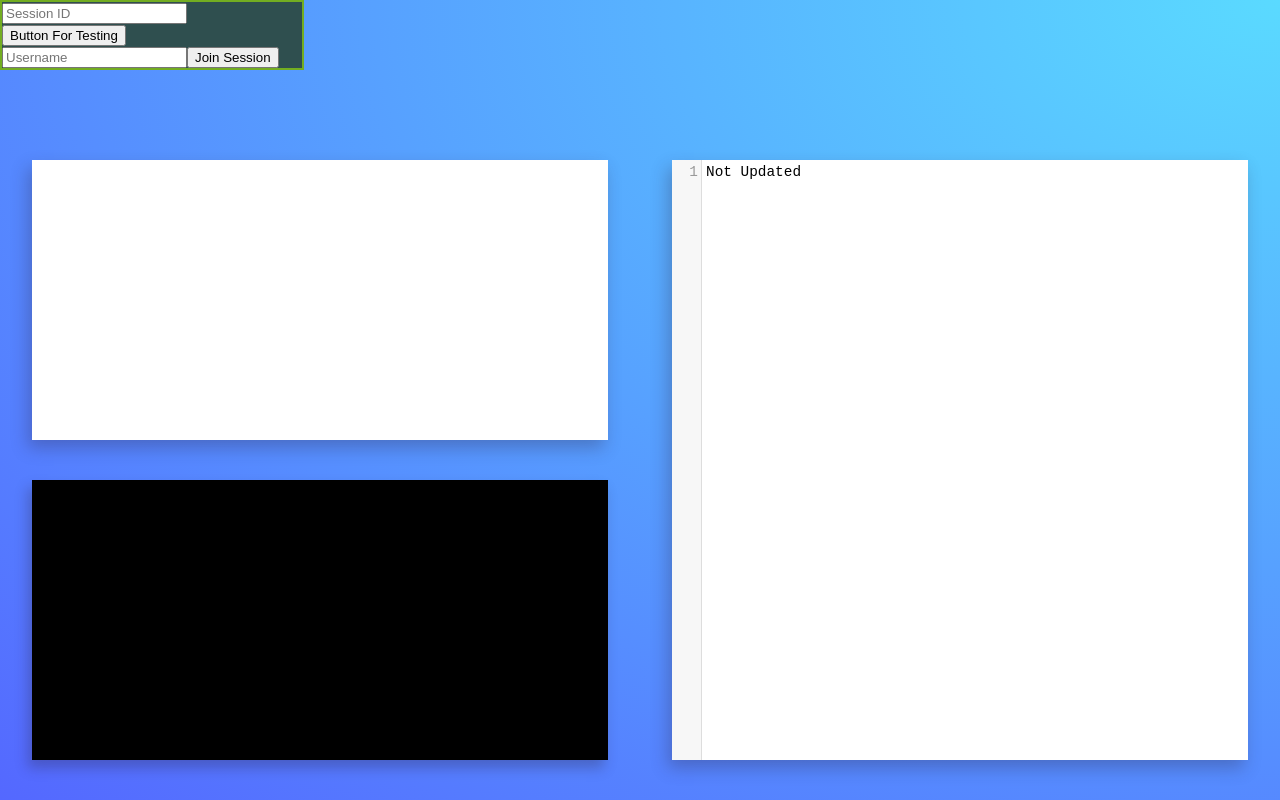
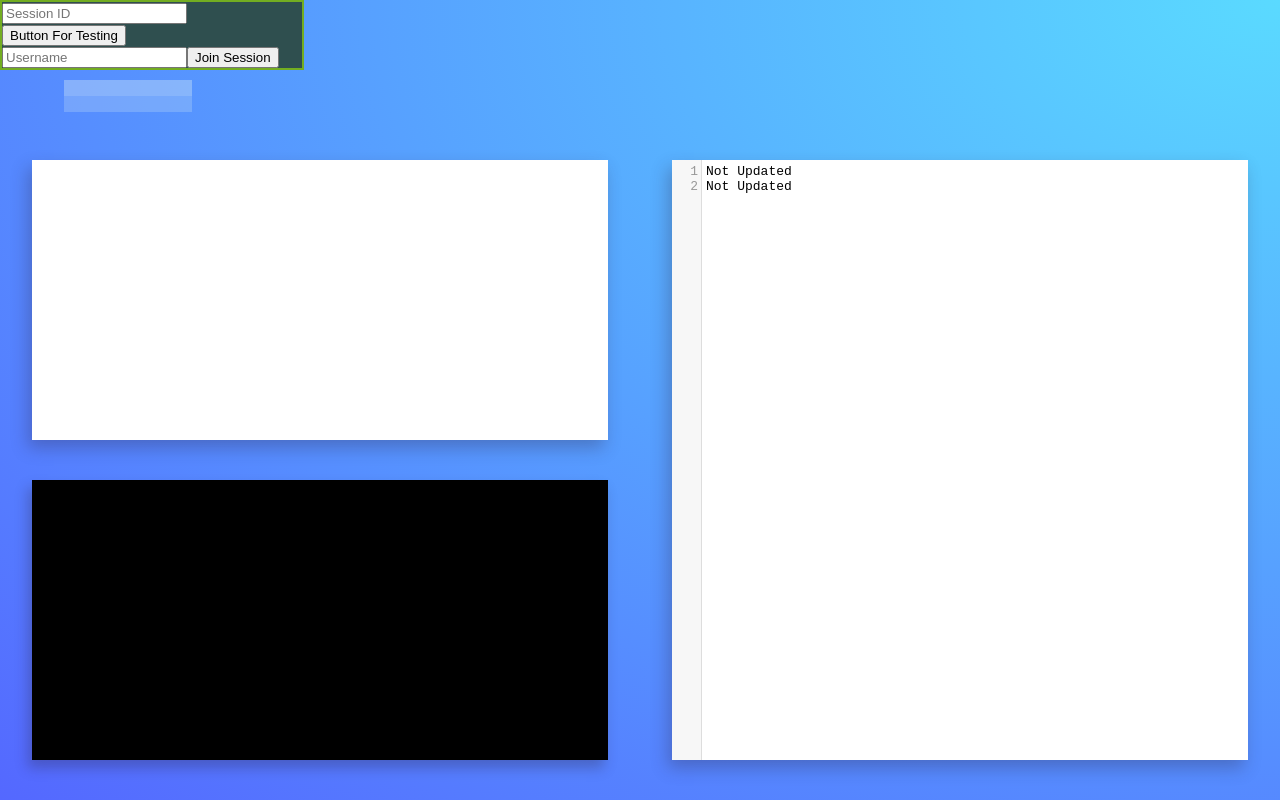
Before and after one commit to JTecedor92/Divisor-Main-Page, a React (Create React App) app in the folder dashboard/: page /editor in a window 1280 px wide. Built offline with nearby package versions, Linux system fonts and the light colour scheme; no server answers; the HTML template or start-up script is replaced by a standard one.

Commit message:
A plethora of changes from an ecelctic individual

```diff
--- a/dashboard/package.json
+++ b/dashboard/package.json
@@ -11,6 +11,7 @@
     "@testing-library/react": "^13.4.0",
     "@testing-library/user-event": "^13.5.0",
     "codemirror": "^5.65.16",
+    "dashboard": "file:",
     "react": "^18.3.1",
     "react-codemirror2": "^8.0.0",
     "react-dom": "^18.3.1",
--- a/dashboard/server.js
+++ b/dashboard/server.js
@@ -59,6 +59,7 @@ io.on('connection', (socket) =>{
     });
 
     socket.on('join', (msg) =>{
+
         let multiplayer = false;
         username = msg.username;
         if(!keys.includes(msg.id)){
@@ -186,7 +187,7 @@ io.on('connection', (socket) =>{
 
 
 
-        if(changes2.length !== 0 && !(msg.lastChange.number === changes2[changes2.length - 1].number && msg.lastChange.username === changes2[changes2.length - 1].username)){
+        if(msg.lastChange.username !== "initial" && changes2.length !== 0 && !(msg.lastChange.number === changes2[changes2.length - 1].number && msg.lastChange.username === changes2[changes2.length - 1].username)){
             for(let i = changes2.length - 1; i > -1; i--){
                 const change = changes2[i];
                 if(change.number === msg.lastChange.number && change.username === msg.lastChange.username){
@@ -257,7 +258,7 @@ io.on('connection', (socket) =>{
         let offset = 0;
 
 
-        if(changes2.length !== 0 && !(msg.lastChange.number === changes2[changes2.length - 1].number && msg.lastChange.username === changes2[changes2.length - 1].username)){
+        if(msg.lastChange.username !== "initial" && changes2.length !== 0 && !(msg.lastChange.number === changes2[changes2.length - 1].number && msg.lastChange.username === changes2[changes2.length - 1].username)){
             console.log("Discrepancy found");
             for(let i = changes2.length - 1; i > -1; i--){
                 const change = changes2[i];
--- a/dashboard/src/App.js
+++ b/dashboard/src/App.js
@@ -3,6 +3,7 @@ import Main from './components/Main.js'
 import LoadingScreen from './components/LoadingScreen.js'
 import FullEditorPage from './editor/FullEditorPage.js'
 import Login from './components/Login.js';
+import CompCreator from './components/CompCreator.js'
 import {useState} from 'react';
 import { BrowserRouter as Router, Route, Routes } from 'react-router-dom';
 function App() {
@@ -16,6 +17,7 @@ function App() {
         <Route path='/loading' Component={LoadingScreen}/>
         <Route path='/editor' Component={FullEditorPage}/>
         <Route path='/login' Component={Login}/>
+        <Route path='/compcreator' Componenet={CompCreator}/>
       </Routes>
     </Router>
   );
--- /dev/null
+++ b/dashboard/src/editor/EditorStateManager.css
@@ -0,0 +1,11 @@
+.state-all{
+    height: 75vh;
+    width: 45vw;
+    /* position: relative; */
+}
+.highlighted-text{
+    background-color: #c0d4fc;
+}
+.unhighlighted-text{
+    background-color: white;
+}
--- a/dashboard/src/editor/EditorStateManager.js
+++ b/dashboard/src/editor/EditorStateManager.js
@@ -1,5 +1,5 @@
 import React, {useState, useEffect, useRef} from 'react'
-import Editor from './Editor';
+import './EditorStateManager.css'
 import socketIOClient from 'socket.io-client';
 
 import 'codemirror/lib/codemirror.css';
@@ -7,6 +7,7 @@ import 'codemirror/mode/xml/xml';
 import 'codemirror/mode/clike/clike';
 import 'codemirror/mode/css/css';
 import 'codemirror/addon/edit/closebrackets'
+// import { highlightSelectionMatches } from 'codemirror/addon/selection/active-line';
 import { Controlled as ControlledEditor} from 'react-codemirror2';
 
 const endpoint = "http://localhost:3001";
@@ -14,11 +15,16 @@ const endpoint = "http://localhost:3001";
 function EditorStateManager({addLine, setSocket, sessionID, user}) {
 
     const [currentLanguage, setCurrentLanguage] = useState("text/x-java");
-    const valueRef = useRef("Not Updated");
+    const valueRef = useRef("Not Updated\nNot Updated");
     const [value, setValue2] = useState(valueRef.current);
 
     const outerSocket = useRef(null);
     const outerEditor = useRef();
+
+    const topStyle = useRef({opacity: "50%", position: "absolute", height: "2.5vh", width: "10vw", top: "1vh", left: "4vw", backgroundColor: '#d0e6f4'})
+    const middleStyle = useRef({opacity: "40%", position: "absolute", height: "2vh", width: "10vw", top: "10vh", left: "5vw", backgroundColor: '#d0e6f4'})
+    const bottomStyle = useRef({opacity: "25%", position: "absolute", height: "2vh", width: "10vw", top: "12vh", left: "5vw", backgroundColor: '#d0e6f4'})
+
 
     const cursorLine = useRef(0)
     const cursorCharacter = useRef(0)
@@ -28,9 +34,12 @@ function EditorStateManager({addLine, setSocket, sessionID, user}) {
 
     const preventCursor = useRef(false);
 
-    const temporaryRunCount = useRef(0);
+    const mouseIsDown = useRef(false);
+    const recordNext = useRef(false);
+    const fromLoc = useRef({line: 0, ch: 0});
+    const toLoc = useRef({line: 0, ch: 0});
 
-    const lastOtherChange = useRef({username: undefined, number: undefined});
+    const lastOtherChange = useRef({username: "initial", number: undefined});
 
     const changes = useRef([]);
 
@@ -44,16 +53,61 @@ function EditorStateManager({addLine, setSocket, sessionID, user}) {
             setCursor(cursorLine.current, cursorCharacter.current);
             preventCursor.current = false;
         }else{
+
             const cursor = editor.getCursor();
-            console.log(`editor set cursor to ${cursor.line} ${cursor.ch}`)
-            cursorCharacter.current = cursor.ch;
-            cursorLine.current = cursor.line;
+            setCursor(cursor.line, cursor.ch);
+            if(recordNext.current){
+                fromLoc.current = {line: cursor.line, ch: cursor.ch};
+                toLoc.current = {line: cursor.line, ch: cursor.ch};
+                recordNext.current = false;
+            }
+            if(mouseIsDown.current){
+                console.log("Mouse is down");
+                if(lineToChar(valueRef.current, cursor.line, cursor.ch) < lineToChar(valueRef.current, fromLoc.current.line, fromLoc.current.ch)){
+                    fromLoc.current = {line: cursor.line, ch: cursor.ch};
+                }else if(lineToChar(valueRef.current, cursor.line, cursor.ch) > lineToChar(valueRef.current, fromLoc.current.line, fromLoc.current.ch)){
+                    toLoc.current = {line: cursor.line, ch: cursor.ch};
+                }
+
+                if(!(toLoc.current.line === fromLoc.current.line && toLoc.current.ch === fromLoc.current.ch)){
+                    highlightRange(fromLoc.current, toLoc.current);
+                }else{
+                    clearHighlights();
+                }
+            }
+            // console.log(`Current highlight is from ${JSON.stringify(fromLoc.current)} and to ${JSON.stringify(toLoc.current)}`)
+            // console.log(`editor set cursor to ${cursor.line} ${cursor.ch}`)
+            // cursorCharacter.current = cursor.ch;
+            // cursorLine.current = cursor.line;
         }
 
     }
 
-    function getHighlighted ()  {
-        console.log(window.getSelection());
+    const handleMouseDown = () => {
+        // console.log("mouse down function");
+        mouseIsDown.current = true;
+        recordNext.current = true;
+        clearHighlights();
+    }
+
+    const handleMouseUp = () => {
+        mouseIsDown.current = false;
+    }
+
+    function highlightRange (startPos, endPos){
+
+
+        clearHighlights();
+
+        outerEditor.current.getDoc().markText(
+            startPos, endPos, {className: 'highlighted-text'}
+        )
+    }
+    function clearHighlights(){
+        // console.log("Clear highlights called");
+        outerEditor.current.getDoc().getAllMarks().forEach(marks => {
+            marks.clear();
+        })
     }
 
 
@@ -63,11 +117,11 @@ function EditorStateManager({addLine, setSocket, sessionID, user}) {
     }
 
     function setCursor(line, char){
-        console.log(`Old cursor location ln: ${cursorLine.current}, char: ${cursorCharacter.current}`)
+        // console.log(`Old cursor location ln: ${cursorLine.current}, char: ${cursorCharacter.current}`)
         outerEditor.current.setCursor(line, char);
         cursorLine.current = line;
         cursorCharacter.current = char;
-        console.log(`New cursor location ln: ${cursorLine.current}, char: ${cursorCharacter.current}`)
+        // console.log(`New cursor location ln: ${cursorLine.current}, char: ${cursorCharacter.current}`)
     }
 
     // function runCode ()  {
@@ -114,8 +168,8 @@ function EditorStateManager({addLine, setSocket, sessionID, user}) {
                 //Props: id, username, change num , change info
 
                 //Send the information about the addition
-                console.log("Sending: ");
-                console.log({id: sessionID, username: user, atChar: charStart, text: addData.inserted, lastChange: lastOtherChange.current, editNumber: editNumber.current})
+                // console.log("Sending: ");
+                // console.log({id: sessionID, username: user, atChar: charStart, text: addData.inserted, lastChange: lastOtherChange.current, editNumber: editNumber.current})
 
                 temporary = temporary.substring(0, charStart) + `{+${addData.inserted}+}` + temporary.substring(charStart);
 
@@ -124,31 +178,46 @@ function EditorStateManager({addLine, setSocket, sessionID, user}) {
 
                 //Do this last
                 changes.current.push({type: 'add', atChar: charStart, inserted: addData.inserted});
-                console.log("Increased changes.length to " + changes.current.length);
+                // console.log("Increased changes.length to " + changes.current.length);
             }
 
         //Check if the edit is some form of a removal
         }else if(type === 'cut' || type === '+delete'){
 
+
             let temporary = value;
 
             //Find the point where the removal starts and ends
-            const charStart = lineToChar(valueRef.current, data.from.line, data.from.ch);
-            const charEnd = lineToChar(valueRef.current, data.to.line, data.to.ch);
+            let charStart = lineToChar(valueRef.current, fromLoc.current.line, fromLoc.current.ch)
+            let charEnd = lineToChar(valueRef.current, toLoc.current.line, toLoc.current.ch)
+            if(charStart === charEnd){
+                charStart = lineToChar(valueRef.current, data.from.line, data.from.ch);
+                charEnd = lineToChar(valueRef.current, data.to.line, data.to.ch);
+            }
+
 
 
             if(!(charStart === 0 && charEnd == 0)){
+                let flag = false;
+                if(charStart === 0 && charEnd === valueRef.current.length){
+                    // console.log("Tryong to remoce whole ass thign");
+                    charEnd -= 1;
+                    flag = true;
+                }
+                let deleteData = handleRemoval(valueRef.current, charStart, charEnd);
 
-                const deleteData = handleRemoval(valueRef.current, charStart, charEnd);
-
+                // console.log(valueRef.current.length);
                 setValue(deleteData.newValue);
 
                 setCursor(deleteData.cursorLine, deleteData.cursorCharacter);
+                fromLoc.current = {line: deleteData.cursorLine, ch: deleteData.cursorCharacter};
+                toLoc.current = {line: deleteData.cursorLine, ch: deleteData.cursorCharacter};
+                clearHighlights();
 
-                console.log(`Requesting to delete characters from ${charStart} to ${charEnd}`)
+                // console.log(`Requesting to delete characters from ${charStart} to ${charEnd}`)
                 //Giver the server information about the deletion
-                console.log("Sending: ");
-                console.log({id: sessionID, username: user, startChar: charStart, endChar: charEnd, lastChange: lastOtherChange.current, editNumber: editNumber.current});
+                // console.log("Sending: ");
+                // console.log({id: sessionID, username: user, startChar: charStart, endChar: charEnd, lastChange: lastOtherChange.current, editNumber: editNumber.current});
 
                 temporary = temporary.substring(0, charStart) + `{_${temporary.substring(charStart, charEnd)}_}` + temporary.substring(charEnd);
 
@@ -157,7 +226,36 @@ function EditorStateManager({addLine, setSocket, sessionID, user}) {
 
                 //Do this last
                 changes.current.push({type: 'delete', startChar: charStart, endChar: charEnd});
-                console.log("Increased changes.length to " + changes.length);
+                // console.log("Increased changes.length to " + changes.length);
+
+
+                if(flag){
+                    charStart = 0;
+                    charEnd = 1;
+                    deleteData = handleRemoval(valueRef.current, charStart, charEnd);
+
+                    // console.log(valueRef.current.length);
+                    setValue(deleteData.newValue);
+
+                    setCursor(deleteData.cursorLine, deleteData.cursorCharacter);
+                    fromLoc.current = {line: deleteData.cursorLine, ch: deleteData.cursorCharacter};
+                    toLoc.current = {line: deleteData.cursorLine, ch: deleteData.cursorCharacter};
+                    clearHighlights();
+
+                    console.log(`Requesting to delete characters from ${charStart} to ${charEnd}`)
+                    //Giver the server information about the deletion
+                    // console.log("Sending: ");
+                    // console.log({id: sessionID, username: user, startChar: charStart, endChar: charEnd, lastChange: lastOtherChange.current, editNumber: editNumber.current});
+
+                    temporary = temporary.substring(0, charStart) + `{_${temporary.substring(charStart, charEnd)}_}` + temporary.substring(charEnd);
+
+                    outerSocket.current.emit('remove', {extraInfo: temporary, id: sessionID, username: user, startChar: charStart, endChar: charEnd, lastChange: lastOtherChange.current, editNumber: editNumber.current});
+                    editNumber.current += 1;
+
+                    //Do this last
+                    changes.current.push({type: 'delete', startChar: charStart, endChar: charEnd});
+                    // console.log("Increased changes.length to " + changes.length);
+                }
             }
         }
     }
@@ -167,44 +265,58 @@ function EditorStateManager({addLine, setSocket, sessionID, user}) {
 
         //Store the socket in a useRef to make it accessible permanently outside the scope of this useEffect call
         outerSocket.current = socket;
-
         //Pass the socket to the FullEditorPage
         setSocket(socket);
 
-        console.log(typeof addLine);
+        if(outerEditor.current){
+            // outerEditor.current.on('mouseup', handleMouseUp);
+            outerEditor.current.on('mousedown', handleMouseDown);
+
+        }
+        // Attach the event listener
+        document.addEventListener('mouseup', handleMouseUp);
+
+        // Clean up the event listener on component unmount
+
+
+
+
+        // console.log(typeof addLine);
         // setFunction(runCode);
 
         return () => {
             socket.disconnect();
+            document.removeEventListener('mouseup', handleMouseUp);
+
         };
     }, [])
 
     useEffect(() => {
         outerSocket.current.on('t-'+sessionID, (msg) => {
-            console.log(msg.data);
+            // console.log(msg.data);
             if(addLine !== undefined){
 
 
-                console.log(typeof addLine);
+                // console.log(typeof addLine);
                 addLine(msg.data);
             }
         })
         outerSocket.current.on(sessionID, (msg)=>{
-            console.log("Current value: " + valueRef.current);
+            // console.log("Current value: " + valueRef.current);
             if(msg.join){
-                console.log("Setting value to " + msg.value);
+                // console.log("Setting value to " + msg.value);
                 setValue(msg.value);
             }else {
                 console.log("Recieved:");
                 console.log(msg);
 
                 //number, props, username, sessionID
-                console.log(msg.username);
-                console.log(user);
+                // console.log(msg.username);
+                // console.log(user);
                 if(msg.username === user){
                     lastMyChange.current = msg.number;
                     myChangesRecieved.current++;
-                    console.log("Incremented myChangesRecieved to " + myChangesRecieved.current)
+                    // console.log("Incremented myChangesRecieved to " + myChangesRecieved.current)
                 }else{
                     let location;
                     if(msg.startChar !== undefined){
@@ -218,7 +330,7 @@ function EditorStateManager({addLine, setSocket, sessionID, user}) {
                     let offset = 0;
                     if(lastMyChange.current !== undefined){
                         let missedChangesNum = changes.current.length - myChangesRecieved.current;
-                        console.log("Found discrepancy of length " + missedChangesNum);
+                        // console.log("Found discrepancy of length " + missedChangesNum);
                         if(missedChangesNum !== 0){
                             for(let i = 0; i < missedChangesNum; i++){
                                 const undoChange = changes.current[changes.current.length - 1 - i];
@@ -236,8 +348,8 @@ function EditorStateManager({addLine, setSocket, sessionID, user}) {
                         }
                     }
 
-                    console.log(offset);
-                    console.log(valueRef.current);
+                    // console.log(offset);
+                    // console.log(valueRef.current);
 
 
                     //Fix blocking
@@ -248,7 +360,7 @@ function EditorStateManager({addLine, setSocket, sessionID, user}) {
 
                         let currentPosition = lineToChar(valueRef.current, cursorLine.current, cursorCharacter.current);
                         if(msg.endChar < currentPosition){
-                            console.log(currentPosition);
+                            // console.log(currentPosition);
                             // currentPosition -= (msg.endChar - msg.startChar);
                             const lineObject = charToLine(valueRef.current, currentPosition);
                             setCursor(lineObject.line, lineObject.char);
@@ -263,10 +375,10 @@ function EditorStateManager({addLine, setSocket, sessionID, user}) {
 
                         let currentPosition = lineToChar(valueRef.current, cursorLine.current, cursorCharacter.current);
                         if(msg.atChar < currentPosition){
-                            console.log(currentPosition);
+                            // console.log(currentPosition);
                             // currentPosition += (msg.text.length);
-                            console.log(currentPosition);
-                            console.log(msg.text.length);
+                            // console.log(currentPosition);
+                            // console.log(msg.text.length);
                             const lineObject = charToLine(valueRef.current, currentPosition);
                             setCursor(lineObject.line, lineObject.char);
                         }
@@ -277,7 +389,7 @@ function EditorStateManager({addLine, setSocket, sessionID, user}) {
 
 
                 }
-                console.log(lastOtherChange.current);
+                // console.log(lastOtherChange.current);
                 lastOtherChange.current.username = msg.username;
                 lastOtherChange.current.number = msg.number;
             }
@@ -292,12 +404,14 @@ function EditorStateManager({addLine, setSocket, sessionID, user}) {
     }, [sessionID])
 
     useEffect(() =>{
-        console.log("Value updated to: |" + value + "|")
+        if (outerEditor.current) {
+            console.log("Value is now " + value);
+        }
     }, [value])
 
 
     return (
-        <div className="editor">
+        <div className="state-all">
             <ControlledEditor
                 onBeforeChange={handleChange}
                 onCursorActivity={handleCursorActivity}
@@ -319,6 +433,10 @@ function EditorStateManager({addLine, setSocket, sessionID, user}) {
                 onKeyDown={handleKeyDown}
 
             />
+            <div style={topStyle.current}/>
+            <div style={middleStyle.current}/>
+            <div style={bottomStyle.current}/>
+
         </div>
      )
 }
@@ -352,19 +470,19 @@ function handleAddition(text, insert, atChar){
             offset++;
         }
         let temp = text.substring(0, atChar)
-        console.log(temp);
+        // console.log(temp);
         let unclosedParenthesisCount = 0;
         for(let i = 0; i < temp.length; i++){
-            console.log(temp.substring(i, i+1) === "}");
+            // console.log(temp.substring(i, i+1) === "}");
             if(temp.substring(i, i+1) === '{' && (i === 0 || !(temp.substring(i-1, i) === "\\"))){
-                console.log(temp.substring(i, i+1));
+                // console.log(temp.substring(i, i+1));
                 unclosedParenthesisCount++;
             }else if(temp.substring(i, i+1) === '}' && (i === 0 || !(temp.substring(i-1, i) === "\\"))){
-                console.log(temp.substring(i, i+1));
+                // console.log(temp.substring(i, i+1));
                 unclosedParenthesisCount--;
             }
         }
-        console.log("count: " + unclosedParenthesisCount);
+        // console.log("count: " + unclosedParenthesisCount);
 
         offset += unclosedParenthesisCount - 1;
         let tabs = "";
@@ -430,8 +548,9 @@ function charToLine(text, char){
             distance = char - lineToChar2[i];
         }
     }
-    console.log("Recieved character " + char);
-    console.log(lineToChar2);
+    // console.log("Recieved character " + char);
+    // console.log(lineToChar2);
+
     return({line: index, char: char-lineToChar2[index]})
 }
 
--- a/dashboard/src/editor/FullEditorPage.js
+++ b/dashboard/src/editor/FullEditorPage.js
@@ -75,9 +75,12 @@ function FullEditorPage() {
           try{
           setSessionID(sessionID2);
           setUser(user2);
+          console.log("Sending join req");
           socket.emit('join', {id: sessionID2, username: user2})(user, sessionID);
 
-          }catch(error){}
+          }catch(error){
+            console.log(error);
+          }
 }}>Join Session</button>
       </div>
 
```
Also changed, not shown: dashboard/src/components/CompCreator.js (added, +10 -0 lines), dashboard/src/components/CompCreator.css (added), 1 other file (tests, documents, lock files or other folders).
